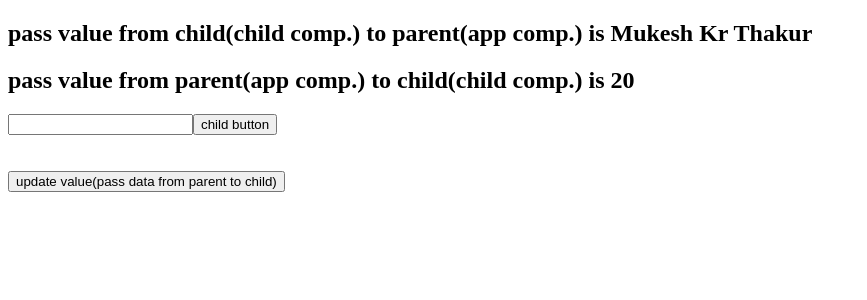
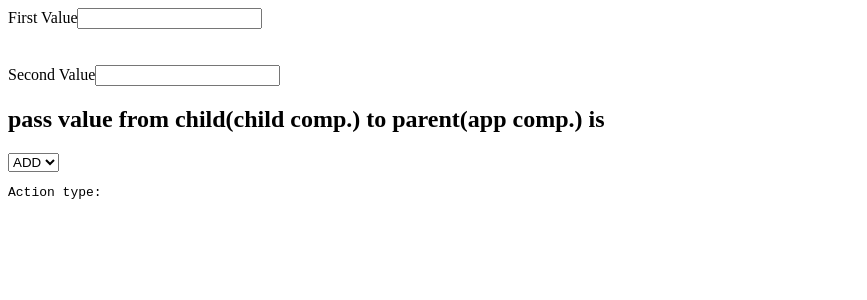
Before and after one commit to MukeshMkt/angularFirstProject, an Angular app: page / in a window 1280 px wide. Shown: the top 300 px of the page, without its empty margins (0-867 px from the left). Built offline with nearby package versions, Linux system fonts and the light colour scheme.

Commit message:
add sub mul div complete

```diff
--- a/src/app/app.component.html
+++ b/src/app/app.component.html
@@ -1,10 +1,14 @@
-<h2>pass value from child(child comp.) to parent(app comp.) is {{ title }}</h2>
-
-<app-child [item]="data" (updateData)="updateData($event)"></app-child>
+<label>First Value</label>
+<input type="number" name="data1" [(ngModel)]="data1" />
 <br />
 <br />
 <br />
+<label>Second Value</label>
+<input type="number" name="data2" [(ngModel)]="data2" />
+<h2>pass value from child(child comp.) to parent(app comp.) is {{ data }}</h2>
 
-<button (click)="onclick()">
-  update value(pass data from parent to child)
-</button>
+<app-child
+  [data2]="data2"
+  [data1]="data1"
+  (updateData)="updateData($event)"
+></app-child>
--- a/src/app/app.component.ts
+++ b/src/app/app.component.ts
@@ -7,11 +7,11 @@ import { Component } from '@angular/core';
 })
 export class AppComponent {
   title = 'Mukesh Kr Thakur';
-  data = 20;
-  onclick() {
-    this.data = 30;
-  }
-  updateData(item: string) {
-    this.title = item;
+  data!: number;
+  data1!: number;
+  data2!: number;
+
+  updateData(item: number) {
+    this.data = item;
   }
 }
--- a/src/app/app.module.ts
+++ b/src/app/app.module.ts
@@ -5,10 +5,11 @@ import { AppRoutingModule } from './app-routing.module';
 import { AppComponent } from './app.component';
 import { MyComponentComponent } from './my-component/my-component.component';
 import { ChildComponent } from './child/child.component';
+import { FormsModule } from '@angular/forms';
 
 @NgModule({
   declarations: [AppComponent, MyComponentComponent, ChildComponent],
-  imports: [BrowserModule, AppRoutingModule],
+  imports: [BrowserModule, AppRoutingModule, FormsModule],
   providers: [],
   bootstrap: [AppComponent],
 })
--- a/src/app/child/child.component.html
+++ b/src/app/child/child.component.html
@@ -1,3 +1,7 @@
-<h2>pass value from parent(app comp.) to child(child comp.) is {{ item }}</h2>
-<input type="text" #box />
-<button (click)="updateData.emit(box.value)">child button</button>
+<select #sel (change)="changed(sel.value)">
+  <option value="add">ADD</option>
+  <option value="sub">SUB</option>
+  <option value="mul">MUL</option>
+  <option value="div">DIV</option>
+</select>
+<pre>Action type: {{ value }}</pre>
--- a/src/app/child/child.component.ts
+++ b/src/app/child/child.component.ts
@@ -7,9 +7,47 @@ import { Component, OnInit, Input, Output, EventEmitter } from '@angular/core';
 })
 export class ChildComponent implements OnInit {
   constructor() {}
-  @Input() item = 0;
-  @Output() updateData = new EventEmitter<string>();
+  @Input() item!: number;
+  @Input() data1!: number;
+  @Input() data2!: number;
+  @Input() value!: string;
+  @Output() updateData = new EventEmitter<number>();
+  result!: number;
+  add() {
+    this.result = this.data1 + this.data2;
+    this.updateData.emit(this.result);
+    return this.result;
+  }
+  mul() {
+    this.result = this.data1 * this.data2;
+    this.updateData.emit(this.result);
+    return this.result;
+  }
+  div() {
+    this.result = this.data1 / this.data2;
+    this.updateData.emit(this.result);
+    return this.result;
+  }
+  sub() {
+    this.result = this.data1 - this.data2;
+    this.updateData.emit(this.result);
+    return this.result;
+  }
   ngOnInit(): void {
     console.log('item', this.item);
   }
+  changed(value: string) {
+    if (value == 'add') {
+      this.add();
+    }
+    if (value == 'sub') {
+      this.sub();
+    }
+    if (value == 'mul') {
+      this.mul();
+    }
+    if (value == 'div') {
+      this.div();
+    }
+  }
 }
```
